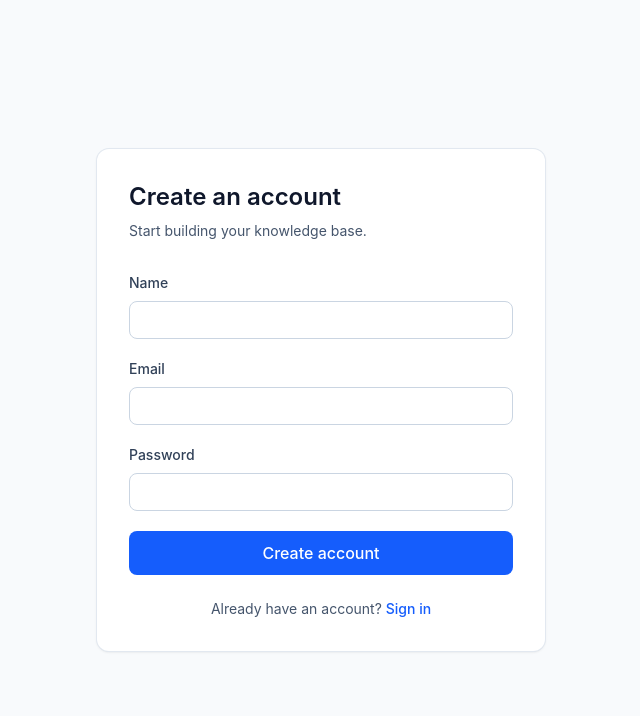
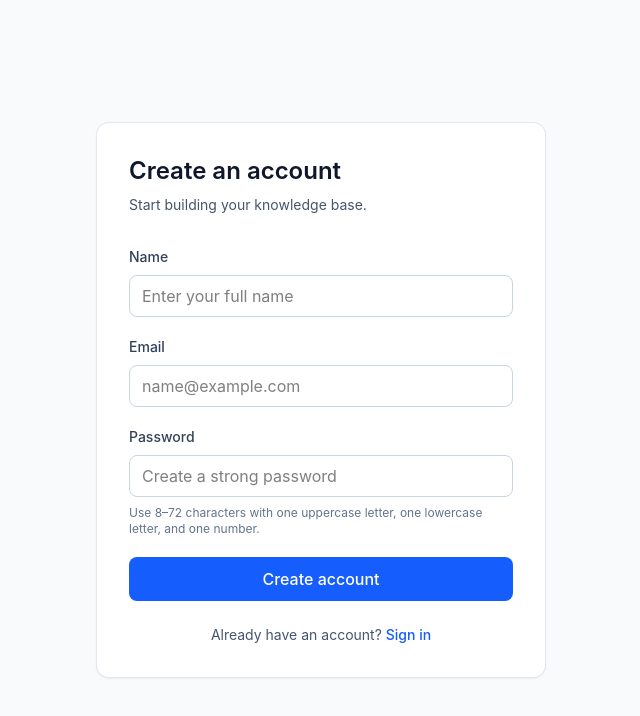
Before and after one commit to avanishtatat/ai-knowledge-base-assistant, a React (Vite) app in the folder client/: page /register in a window 1280 px wide. Shown: the top 716 px of the page, without its empty margins (319-959 px from the left). Built offline with nearby package versions, Linux system fonts and the light colour scheme; no server answers.

Commit message:
chore: improve auth guidance and environment examples

```diff
--- a/client/src/pages/LoginPage.tsx
+++ b/client/src/pages/LoginPage.tsx
@@ -47,30 +47,43 @@ export function LoginPage() {
         <p className="mt-2 text-sm text-slate-600">Access your knowledge base.</p>
 
         <form className="mt-8 space-y-5" onSubmit={handleSubmit}>
-          <label className="block text-sm font-medium text-slate-700">
-            Email
+          <div>
+            <label
+              className="block text-sm font-medium text-slate-700"
+              htmlFor="login-email"
+            >
+              Email
+            </label>
             <input
+              id="login-email"
               className="mt-2 w-full rounded-lg border border-slate-300 px-3 py-2 outline-none focus:border-blue-500 focus:ring-2 focus:ring-blue-100 disabled:cursor-not-allowed disabled:bg-slate-50"
               type="email"
               name="email"
+              placeholder="name@example.com"
               autoComplete="email"
               required
               disabled={isSubmitting}
             />
-          </label>
+          </div>
 
-          <label className="block text-sm font-medium text-slate-700">
-            Password
+          <div>
+            <label
+              className="block text-sm font-medium text-slate-700"
+              htmlFor="login-password"
+            >
+              Password
+            </label>
             <input
+              id="login-password"
               className="mt-2 w-full rounded-lg border border-slate-300 px-3 py-2 outline-none focus:border-blue-500 focus:ring-2 focus:ring-blue-100 disabled:cursor-not-allowed disabled:bg-slate-50"
               type="password"
               name="password"
+              placeholder="Enter your password"
               autoComplete="current-password"
-              minLength={6}
               required
               disabled={isSubmitting}
             />
-          </label>
+          </div>
 
           <button
             className="w-full rounded-lg bg-blue-600 px-4 py-2.5 font-medium text-white hover:bg-blue-700 focus-visible:outline-none focus-visible:ring-2 focus-visible:ring-blue-500 focus-visible:ring-offset-2 disabled:cursor-not-allowed disabled:opacity-60"
--- a/client/src/pages/RegisterPage.tsx
+++ b/client/src/pages/RegisterPage.tsx
@@ -53,42 +53,72 @@ export function RegisterPage() {
         <p className="mt-2 text-sm text-slate-600">Start building your knowledge base.</p>
 
         <form className="mt-8 space-y-5" onSubmit={handleSubmit}>
-          <label className="block text-sm font-medium text-slate-700">
-            Name
+          <div>
+            <label
+              className="block text-sm font-medium text-slate-700"
+              htmlFor="register-name"
+            >
+              Name
+            </label>
             <input
+              id="register-name"
               className="mt-2 w-full rounded-lg border border-slate-300 px-3 py-2 outline-none focus:border-blue-500 focus:ring-2 focus:ring-blue-100 disabled:cursor-not-allowed disabled:bg-slate-50"
               type="text"
               name="name"
+              placeholder="Enter your full name"
               autoComplete="name"
+              minLength={2}
+              maxLength={80}
               required
               disabled={isSubmitting}
             />
-          </label>
+          </div>
 
-          <label className="block text-sm font-medium text-slate-700">
-            Email
+          <div>
+            <label
+              className="block text-sm font-medium text-slate-700"
+              htmlFor="register-email"
+            >
+              Email
+            </label>
             <input
+              id="register-email"
               className="mt-2 w-full rounded-lg border border-slate-300 px-3 py-2 outline-none focus:border-blue-500 focus:ring-2 focus:ring-blue-100 disabled:cursor-not-allowed disabled:bg-slate-50"
               type="email"
               name="email"
+              placeholder="name@example.com"
               autoComplete="email"
               required
               disabled={isSubmitting}
             />
-          </label>
+          </div>
 
-          <label className="block text-sm font-medium text-slate-700">
-            Password
+          <div>
+            <label
+              className="block text-sm font-medium text-slate-700"
+              htmlFor="register-password"
+            >
+              Password
+            </label>
             <input
+              id="register-password"
               className="mt-2 w-full rounded-lg border border-slate-300 px-3 py-2 outline-none focus:border-blue-500 focus:ring-2 focus:ring-blue-100 disabled:cursor-not-allowed disabled:bg-slate-50"
               type="password"
               name="password"
+              placeholder="Create a strong password"
               autoComplete="new-password"
-              minLength={6}
+              minLength={8}
+              maxLength={72}
+              pattern="(?=.*[a-z])(?=.*[A-Z])(?=.*[0-9]).{8,72}"
+              aria-describedby="register-password-help"
               required
               disabled={isSubmitting}
             />
-          </label>
+            <p id="register-password-help" className="mt-2 text-xs text-slate-500">
+              Use 8–72 characters with one uppercase letter, one lowercase
+              letter, and one number.
+            </p>
+          </div>
 
           <button
             className="w-full rounded-lg bg-blue-600 px-4 py-2.5 font-medium text-white hover:bg-blue-700 focus-visible:outline-none focus-visible:ring-2 focus-visible:ring-blue-500 focus-visible:ring-offset-2 disabled:cursor-not-allowed disabled:opacity-60"
```
Also changed, not shown: 2 other files (tests, documents, lock files or other folders).
